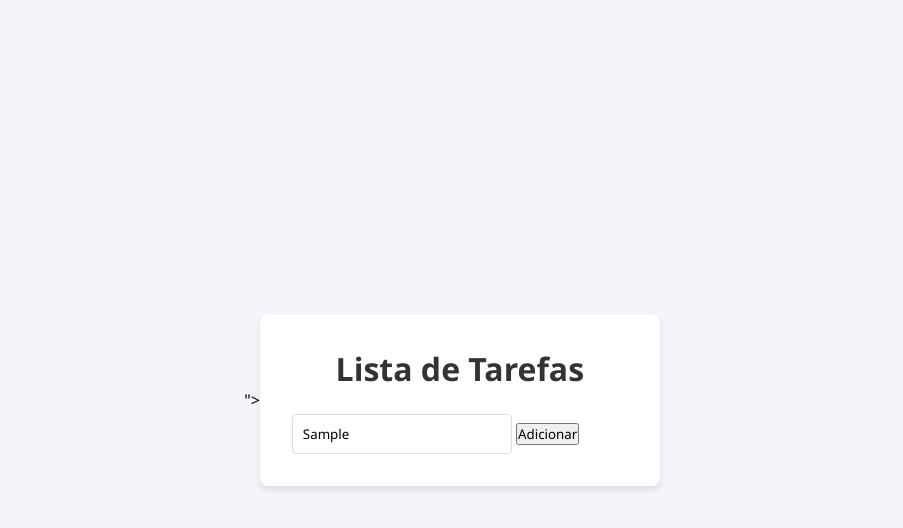
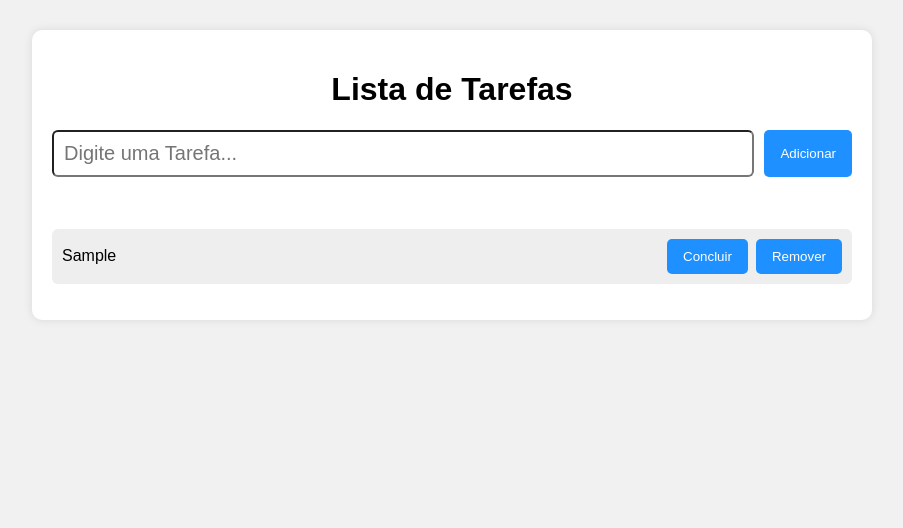
Before and after one commit to GabrielQueiroz31/frontEnd, a website with bundled scripts: page POOJavaScript/ProjetoMVCListaTarefas/index.html in a window 1280 px wide. Both pictures are taken after typing "Sample" into the empty fields and a click on the button "Adicionar". Shown: the whole page, without its empty margins (188-1091 px from the left). Built offline with nearby package versions, Linux system fonts and the light colour scheme.

Commit message:
2026-04-14, GabrielGomes, Versão Inicial da SRS

```diff
--- a/POOJavaScript/ProjetoMVCListaTarefas/JS/app.js
+++ b/POOJavaScript/ProjetoMVCListaTarefas/JS/app.js
@@ -0,0 +1,11 @@
+//Adicionar os inports
+
+import { TarefaController } from "./controller/TarefaController.js";
+import { TarefaModel } from "./model/TarefaModel.js";
+import { TarefaView } from "./view/TarefaView.js";
+
+const model = new TarefaModel();
+const view = new TarefaView();
+const controller = new TarefaController(model, view);
+
+controller.init();
--- /dev/null
+++ b/POOJavaScript/ProjetoMVCListaTarefas/JS/controller/TarefaController.js
@@ -0,0 +1,57 @@
+// classe controller para realizar a interação entre o model e o view
+
+export class TarefaController{
+    constructor(model, view){
+        this.model = model;
+        this.view = view;
+    }
+
+    //Função que roda no inicio do sistema
+    init(){
+        //Evento para adicionar tarefas
+        this.view.addTarefaBtn.addEventListener("click", () => this.addTarefa());
+        //renderizar a lista dea tarefas
+        this.view.renderTarefa(
+            this.model.getTarefas(),// pegar as tarefas do model
+            (id) => this.atualizarTarefa(id), //Função para atualizar tarefa
+            (id) => this.removerTarefa(id), //Função para remover tarefa
+        )
+    }
+
+    //Funções para adicionar tarefas
+    addTarefa(){
+        const titulo = this.view.getTarefaInputValue()//Pega o valor do input
+
+        if(titulo === ""){
+            //Mandar mensagem de erro
+            this.view.showMensagem("O título da tarefa não pode ser vazio");
+            return; //interrompe a função
+        }
+
+        //continuo escrevendo a função
+        this.view.clearMensagem();
+        this.model.addTarefa(titulo); //Adiciona o titulo da tarefa no model
+        this.view.clearInput(); //Limpa  input
+        this.updateView(); //Atualiza a view
+
+    }
+
+    //Função para mudar a tarefa para concluida ou não concluida
+    atualizarTarefa(id){
+        this.model.atualizarTarefa(id); //Atualizar a tarefa no model
+        this.updateView(); //Atualizar a view
+    }
+
+    removerTarefa(id){
+        this.model.removeTarefa(id); //Remover a tarefa no model
+        this.updateView(); //Atualizar a view
+    }
+
+    updateView(){
+        this.view.renderTarefa(
+            this.model.getTarefas(),
+            (id) => this.atualizarTarefa(id),
+            (id) => this.removerTarefa(id),
+        )
+    }
+}
--- a/POOJavaScript/ProjetoMVCListaTarefas/JS/model/TarefaModel.js
+++ b/POOJavaScript/ProjetoMVCListaTarefas/JS/model/TarefaModel.js
@@ -1,48 +1,49 @@
-//Base da estrutura do aplicativo
-//É a classe responsavel pela modelagem de dados
+//base da estrutura do aplicativo
+// é a classe responsável pela modelagem de dados
 
 
-//Adicionar uma anotação na classe => export
-//Que essa classe será isada em outras partes do código
+// adicionar um anotação na classe => export
+// que essa classe será usada em outras partes do código
 export class TarefaModel{
 
-    //JS permite Colocar atributos diretamente no construtor
+    //js permite colocar atributos diretamente no construtor
     constructor(){
-        this.tarefas = []; //Cria um vetor para as tarefas
-        this.currentId = 1 //contador para o ID
+        this.tarefas = []; //cria um vetor para as tarefas
+        this.currentId = 1 // contador para o id
     }
 
-    //Métodos
-    //Adicionar tarefa
-    addTarefas(titulo){
+    //métodos
+    //adicioanr tarefa (create)
+    addTarefa(titulo){
         const newTarefa = {
             id: this.currentId++,
             titulo: titulo,
             completed: false
         };
-        this.tarefas.push(newTarefa); //Adicionar a tarefa ao vetor
+        this.tarefas.push(newTarefa); //adicioanr a tarefa ao vetor
     }
 
-    //Buscar a tarefas
+    //buscar a tarefas (read)
     getTarefas(){
-        return this.tarefa; //Retorna o vetor de tarefas
+        return this.tarefas; // retorna o vetor de tarefas
     }
 
-    //Atualizar tarefa (update)
+    //atualizar tarefa (update)
     atualizarTarefa(id){
         const tarefa = this.tarefas.find(tarefa => tarefa.id === id);
-        if(tarefa) { //Se tarefa encontrada
-            tarefa.completed = !this.tarefas.completed; //Inventer o valor da booleana
+        if(tarefa){ //se tarefa for encontrada
+            tarefa.completed = !tarefa.completed; //inverter o valor da booleana
         }
     }
 
-    //Remover a tarefa do vetor (delete)
-    removerTarefa(id){
-    this.tarefas = this.tarefas.filter(tarefa => tarefa.id !== id);
+    //remover a tarefa do vetor (delete)
+    removeTarefa(id){
+        this.tarefas = this.tarefas.filter(tarefa => tarefa.id !== id)
     }
+
 }
 
-//O que foi feito?
+// o que foi Feito?
 //um crud
 //criamos um vetor de tarefas
-//geramos um id automatico para as tarefas
+// geramos um id automatico para as tarefas
--- a/POOJavaScript/ProjetoMVCListaTarefas/JS/view/TarefaView.js
+++ b/POOJavaScript/ProjetoMVCListaTarefas/JS/view/TarefaView.js
@@ -1,26 +1,26 @@
-//classe para organização da interface da aplicação]
+//classe para organização da interface da aplicação] e interagir com ohtml
 //
 
-export class TarefaView {
-  constructor() {
+export class TarefaView{
+    constructor(){
         this.tarefaInput = document.getElementById("tarefaInput"); //entrada de dados da nova tarefa
         this.addTarefaBtn = document.getElementById("addTarefaBtn"); //botão para enviar tarefa
         this.listaTarefas = document.getElementById("listaTarefas"); //ul lista de tarefas
         this.mensagem = document.getElementById("mensagem"); //p para mensagem
     }
 
-  //Métodos
-  //Pegar a tarefa do input
-  getTarefaInputValue() {
-    return this.tarefaInput.value.trim;
+    //métodos
+    //pegar a tarefa do input
+    getTarefaInputValue(){
+        return this.tarefaInput.value.trim();
     }
 
-  //Limpar o valor do input
+    //limpar o valor do input
     clearInput(){
         this.tarefaInput.value = "";
     }
 
-  //Mandar uma mensagem para o usuario no paragrafo
+    // mandar uma mensagem para o usuário no paragrafo
     showMensagem(texto){
         this.mensagem.textContent = texto;
     }
@@ -29,5 +29,55 @@ export class TarefaView {
         this.mensagem.textContent = "";
     }
 
-  //Renderizar a lista de tarefas
+    //renderizar a lista de tarefas
+    renderTarefa(tarefas, atualizar, remover){
+        //limpar a lista existente
+        this.listaTarefas.innerHTML = ""; // remover todo html do ul
+
+        //reconstruir a lista
+        tarefas.forEach(tarefa =>{
+            //lógica do laço de repetição
+            const li = document.createElement("li"); //criando um item da lista
+
+            if(tarefa.completed){
+                li.classList.add("completed"); // adicionando a classe completed o elemento
             }
+
+            const span = document.createElement("span");
+            span.textContent = tarefa.titulo;
+
+            const action = document.createElement("div");
+            action.classList.add("action");
+
+            //botão para atualizar a tarefa
+            const atualizarBtn = document.createElement("button");
+            atualizarBtn.textContent = tarefa.completed ? "Desfazer" : "Concluir"; //operador ternário
+            atualizarBtn.addEventListener("click", () => atualizar(tarefa.id)); // função estará no controller
+
+            //botão apra remover a tarefa
+            const removerBtn = document.createElement("button");
+            removerBtn.textContent = "Remover";
+            removerBtn.addEventListener("click", ()=>remover(tarefa.id));
+
+            //adicionar o elementos ao html
+            //add button a div action
+            action.appendChild(atualizarBtn);
+            action.appendChild(removerBtn);
+
+            // add. span e a div ao li
+            li.appendChild(span);
+            li.appendChild(action);
+
+            //add li ao ul
+            this.listaTarefas.appendChild(li);
+
+        });
+    }
+}
+
+// Pega os elementos do Html
+// Le um valor do input
+// limpa o imput
+// Mostra mensgem
+// Limpa a Mensagem
+// Rederiza a Lista de TArefas na UL
--- a/POOJavaScript/ProjetoMVCListaTarefas/css/style.css
+++ b/POOJavaScript/ProjetoMVCListaTarefas/css/style.css
@@ -1,77 +1,76 @@
+/* folha de estilização para o html  */
 
-* {
+body{
+    font-family: Arial, Helvetica, sans-serif;
+    background-color: #f1f1f1;
     margin: 0;
-    padding: 0;
-    box-sizing: border-box;
-    font-family: 'Segoe UI', Tahoma, Geneva, Verdana, sans-serif;
+    padding: 30px;
 }
 
-body {
-    background-color: #f4f4f9;
-    display: flex;
-    justify-content: center;
-    align-items: center;
-    height: 100vh;
+.container{
+    max-width: 800px;
+    margin: 0 auto;
+    background-color: white;
+    padding: 20px;
+    border-radius: 10px;
+    box-shadow: 0 0 10px rgba(0,0,0,0.1);
 }
 
-.container {
-    background: #fff;
-    padding: 2rem;
-    border-radius: 8px;
-    box-shadow: 0 4px 6px rgba(0, 0, 0, 0.1);
-    width: 100%;
-    max-width: 400px;
+h1{
+    text-align: center;
 }
 
-h1 {
-    text-align: center;
-    color: #333;
-    margin-bottom: 1.5rem;
+.form-area{
+    display: flex;
+    gap: 10px;
+    font-size: 20px;
 }
 
-.input-group {
-    display: flex;
-    gap: 10px;
-    margin-bottom: 1.5rem;
+input{
+    flex: 1;
+    padding: 10px;
+    font-size: 20px;
+    border-radius: 6px;
 }
 
-input[type="text"] {
-    flex: 1;
-    padding: 10px;
-    border: 1px solid #ddd;
-    border-radius: 4px;
-    outline: none;
+button{
+    padding: 10px 16px;
+    cursor: pointer;
+    border: none;
+    background: dodgerblue;
+    color: white;
+    border-radius: 5px;
 }
 
-input[type="text"]:focus {
-    border-color: #007bff;
+button:hover{
+    background: blue;
 }
 
-button#add-btn {
-    padding: 10px 15px;
-    background-color: #28a745;
-    color: white;
-    border: none;
-    border-radius: 4px;
-    cursor: pointer;
-    transition: background 0.3s;
+ul{
+    list-style: none;
+    padding: 0;
 }
 
-button#add-btn:hover {
-    background-color: #218838;
-}
-
-ul {
-    list-style: none;
-}
-
-li {
-    background: #f9f9f9;
-    margin-bottom: 8px;
-    padding: 10px;
+li{
     display: flex;
     justify-content: space-between;
     align-items: center;
-    border-radius: 4px;
-    box-shadow: 0 2px 4px rgba(0, 0, 0, 0.1);
+    background: #eee;
+    margin-bottom: 10px;
+    padding: 10px;
+    border-radius: 6px;
 }
+
+li.completed span{
+    text-decoration: line-through;
+}
+
+.action{
+    display: flex;
+    gap: 8px;
+}
+
+#mensagem{
+    color: red;
+    min-height: 20px;
+}
--- a/POOJavaScript/ProjetoMVCListaTarefas/index.html
+++ b/POOJavaScript/ProjetoMVCListaTarefas/index.html
@@ -1,10 +1,10 @@
 <!DOCTYPE html>
-<html lang="pt-br">
+<html lang="pt-BR">
 <head>
     <meta charset="UTF-8">
     <meta name="viewport" content="width=device-width, initial-scale=1.0">
     <title>Lista de Tarefas MVC</title>
-    <link rel="stylesheet" href="css/style.css">">
+    <link rel="stylesheet" href="css/style.css">
 </head>
 <body>
     <div class="container">
@@ -19,7 +19,7 @@
 
         <ul id="listaTarefas"></ul>
     </div>
+
+    <script type="module" src="JS/app.js"></script>
 </body>
-<script type="module" src="JS/app.js"></script>
-<!-- module é a identificaçãoi para o navegador, que o arquivo é um módulo, ou seja, parte pequena de um código maior  -->
 </html>
```
Also changed, not shown: POOJavaScript/SAProjetoGerenciamentoQuitanda/README.md (added). Lines whose indentation alone changed are shown as unchanged.
